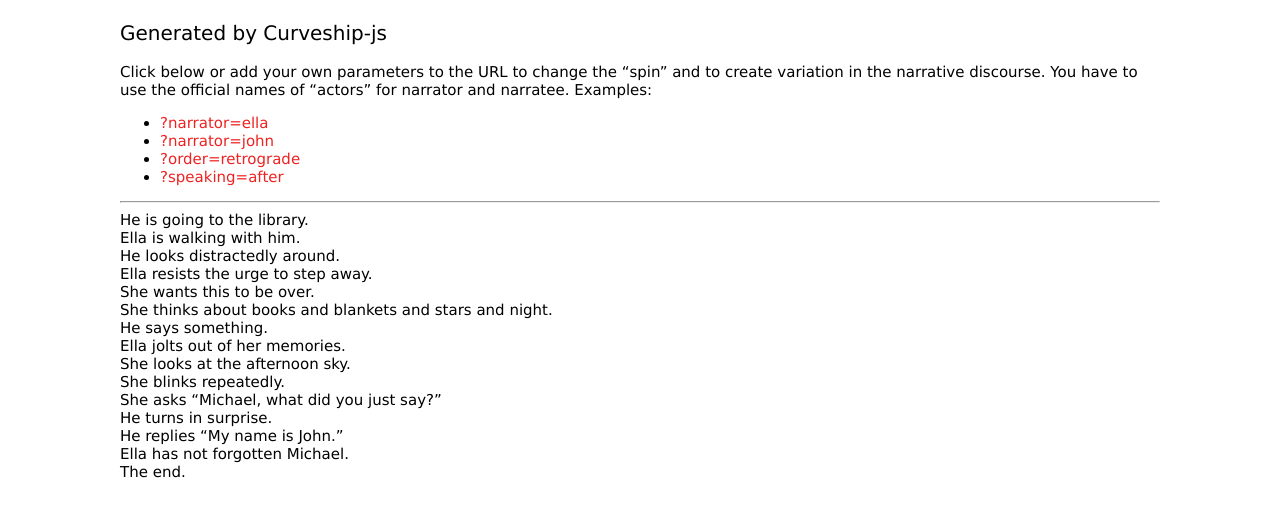
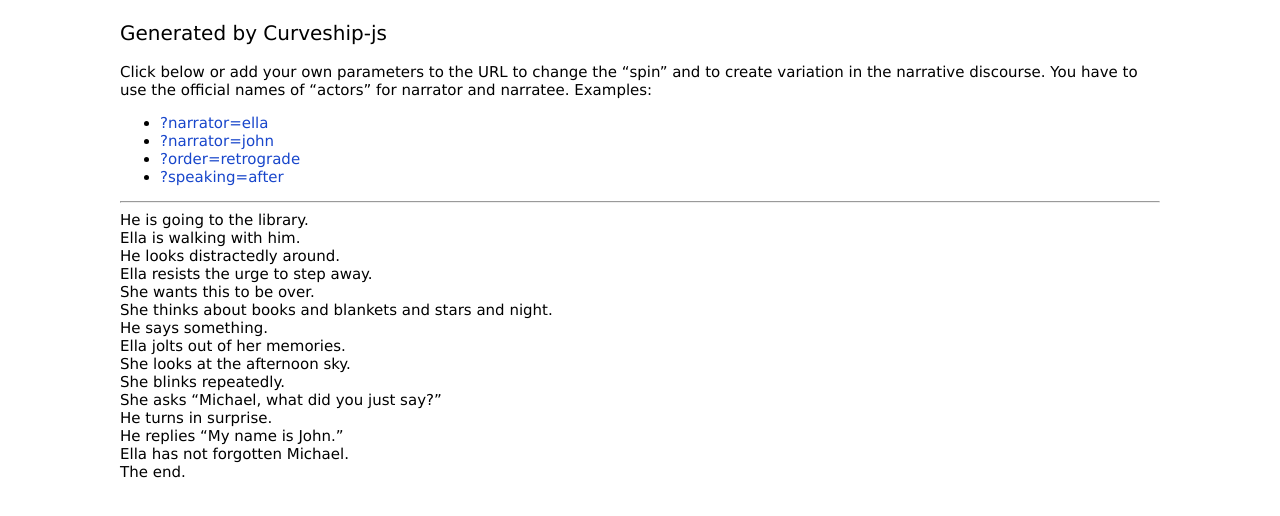
Before and after one commit to 14jyuan/14jyuan.github.io, a plain HTML site: page writing/curveship/starry-memories.html in a window 1280 px wide. Shown: the part 176-692 px from the top of the page. Drawn offline with Linux system fonts and the light colour scheme.

Commit message:
change other text colors

```diff
--- a/writing/curveship/examples.css
+++ b/writing/curveship/examples.css
@@ -35,10 +35,10 @@
  text-decoration: none;
 }
 a:link {
- color: #e22;
+ color: #1846CB;
 }
 a:visited {
- color: #e22;
+ color: #1846CB;
 }
 strong {
  font-weight: bold;
```
